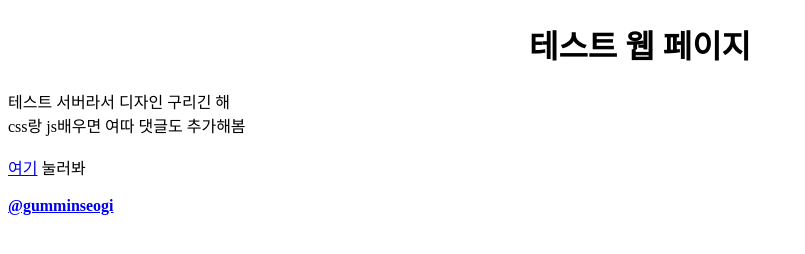
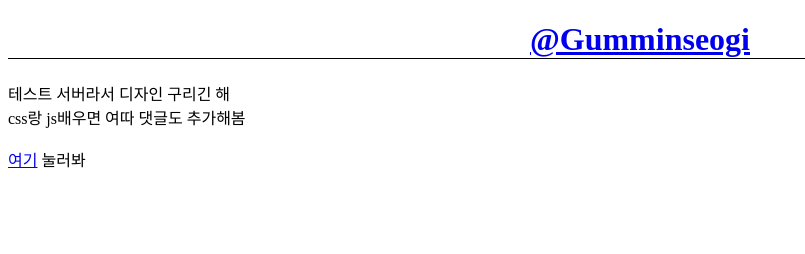
Before and after one commit to usb99/first, a plain HTML site: page index.html in a window 1280 px wide. Shown: the whole page, without its empty margins (0-805 px from the left). Drawn offline with Linux system fonts and the light colour scheme.

Commit message:
Add files via upload

```diff
--- a/index.html
+++ b/index.html
@@ -6,14 +6,14 @@
 	<style>
 		h1{
 			text-align: center;
+			border-bottom: 1px solid black;
 		}
 	</style>
 </head>
 <body>
-	<h1>테스트 웹 페이지</h1>
+	<h1><a href="https://www.instagram.com/gumminseogi/?hl=ko">@Gumminseogi</a></h1>
 	테스트 서버라서 디자인 구리긴 해<br>
 	css랑 js배우면 여따 댓글도 추가해봄<br><br>
 	<a href="here.html">여기</a> 눌러봐<br><br>
-	<strong><a href="https://www.instagram.com/gumminseogi/?hl=ko">@gumminseogi</a></strong>
 </body>
 </html>
```
